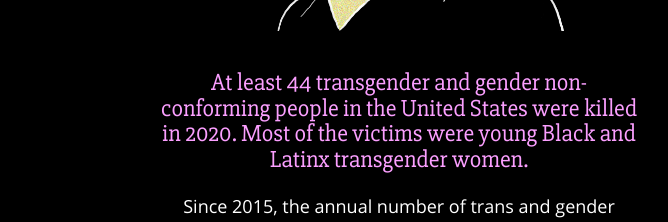
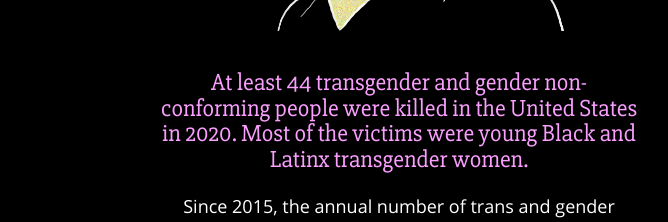
Before and after one commit to browncap/counted, a Vue app: page / in a window 1280 px wide. Shown: the part 393-615 px from the top of the page, without its empty margins (241-909 px from the left). Built offline with nearby package versions, Linux system fonts and the light colour scheme.

Commit message:
rewriting

```diff
--- a/src/components/Home/components/Apathy.vue
+++ b/src/components/Home/components/Apathy.vue
@@ -7,7 +7,7 @@
     </div>
 
     <div class="headerParagraph">
-      <p>Today, the FBI homicide database only recognizes the sex of victims, marked as simply "male" or "female," with an additional category for "unknown." </p>
+      <p>Today, the FBI homicide database and countless others do not record the genders or gender identities of victims.</p>
     </div>
 
     <div class="secondaryParagraph">
--- a/src/components/Home/components/Introduction.vue
+++ b/src/components/Home/components/Introduction.vue
@@ -6,7 +6,7 @@
     </div>
 
     <div class="headerParagraph">
-      <p>At least 44 transgender and gender non-conforming people in the United States were killed in 2020. Most of the victims were young Black and Latinx transgender women.</p>
+      <p>At least 44 transgender and gender non-conforming people were killed in the United States in 2020. Most of the victims were young Black and Latinx transgender women.</p>
     </div>
 
     <div class="secondaryParagraph">
```
